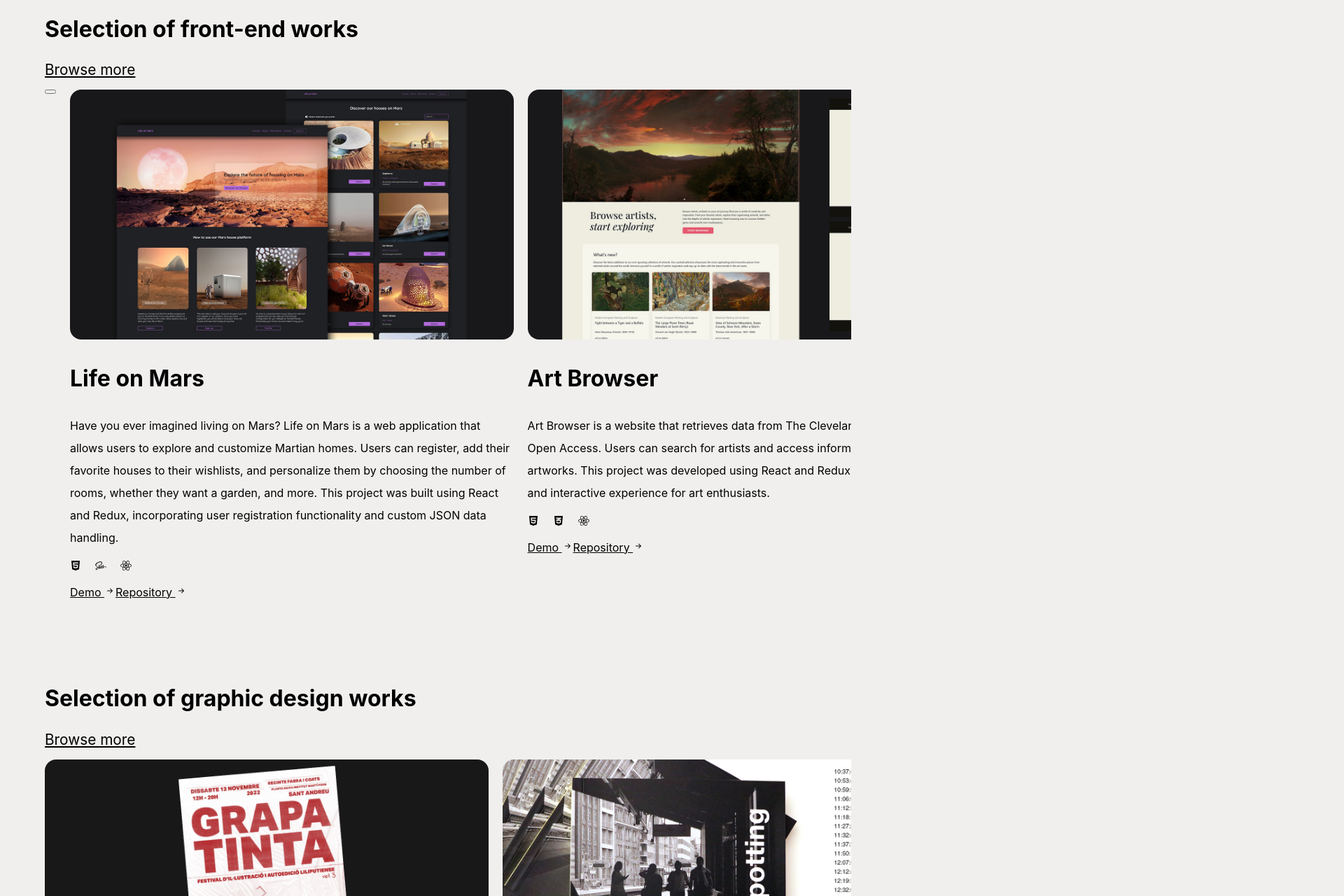
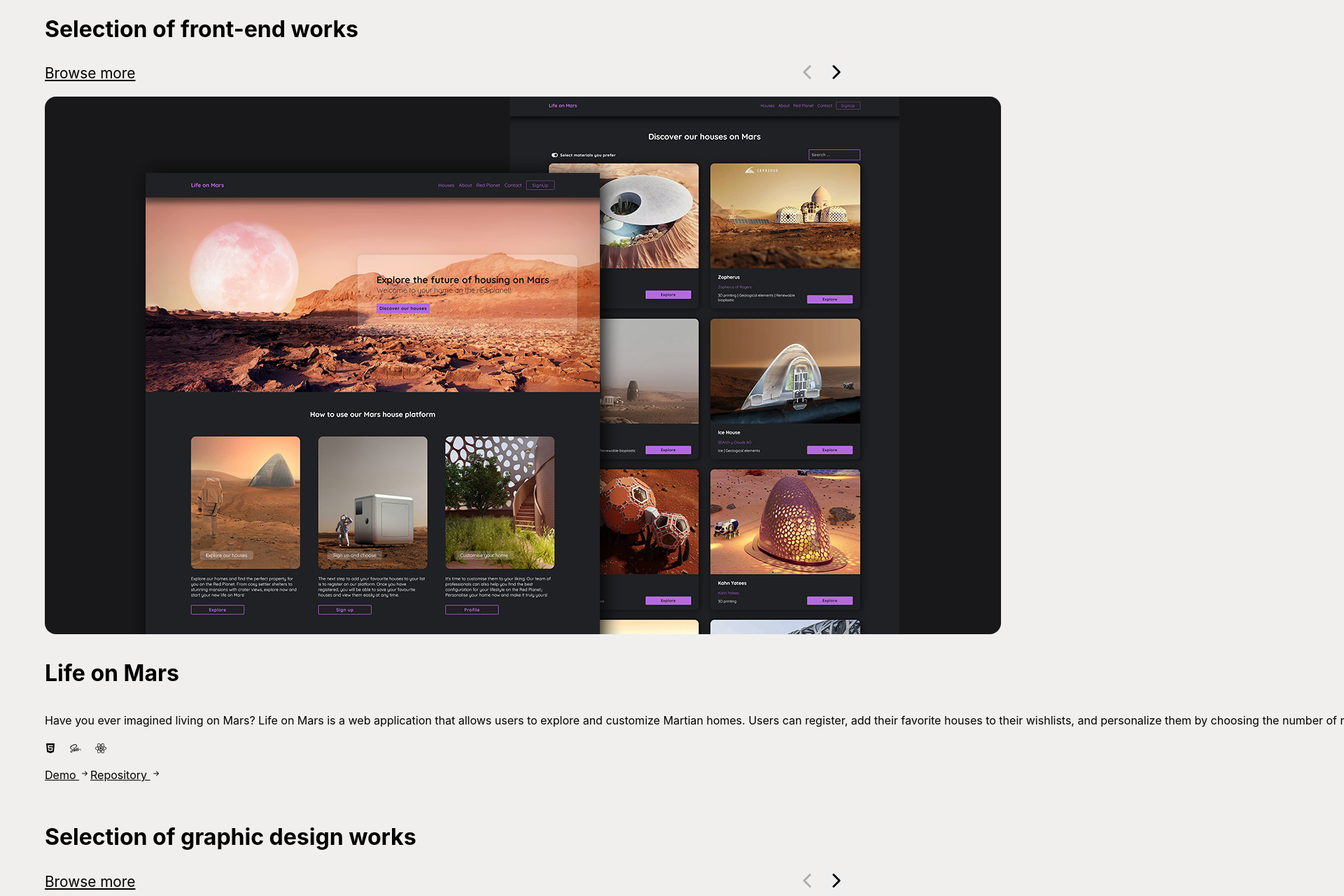
Before and after one commit to angarcaz/portfolio2023, a React (Create React App) app: page / in a window 1280 px wide. Shown: the part 820-2100 px from the top of the page at 70% size, 1920 px wide, since content can reach past the window. Built offline with nearby package versions, Linux system fonts and the light colour scheme.

Commit message:
navigation home

```diff
--- a/src/components/GraphicDesignWorks.js
+++ /dev/null
@@ -1,32 +0,0 @@
-import React from 'react'
-import { Projects } from '../assets/ProjectsInfo';
-
-//styles
-import '../styles/App.css';
-import { Link } from 'react-router-dom'
-import { BsArrowRightShort } from 'react-icons/bs';
-
-const GraphicDesignWorks = () => {
-  return (
-    <section className='selectedWorksSection'>
-    <h2 className='h2BigSize'>Selection of graphic design works</h2>
-    <Link to="/work" className='mediumSize underlineLink'>Browse more</Link>
-        <div className='WorksBar'>
-            {Projects.gdprojects.map((project) => {
-                return (
-                    <article className='projectArticle' key={JSON.stringify(project)}>
-                        <Link to={project.route}>
-                            <img src={project.image} alt={project.image} className='projectImage' />
-                        </Link>
-                        <h3 className='h2BigSize'>{project.title}</h3>
-                        <p className='commonParagraph'>{project.description}</p>
-                        <Link to={project.route} className='underlineLink'>Watch more <BsArrowRightShort/></Link>
-                    </article>
-                )
-            })}
-        </div>
-    </section>
-  )
-}
-
-export default GraphicDesignWorks
--- a/src/components/HeroComponent.js
+++ b/src/components/HeroComponent.js
@@ -4,7 +4,7 @@ import '../styles/App.css';
 const HeroComponent = () => {
   return (
     <section className='heroSection'>
-      <h2>Hi there! I'm a GRAPHIC DESIGNER & FRONT END DEVELOPER</h2>
+      <h2>Hi there! I'm a GRAPHIC DESIGNER & a junior FRONT END DEVELOPER</h2>
     </section>
   )
 }
--- a/src/components/SelectedWorks.js
+++ b/src/components/SelectedWorks.js
@@ -1,4 +1,4 @@
-import React from 'react'
+import React, { useState } from 'react'
 import { Projects } from '../assets/ProjectsInfo';
 
 //icons
@@ -9,6 +9,8 @@ import { SiJavascript } from 'react-icons/si'
 import { SiTypescript } from 'react-icons/si'
 import { FaAngular } from 'react-icons/fa'
 import { FaReact } from 'react-icons/fa'
+import { IoIosArrowBack } from 'react-icons/io'
+import { IoIosArrowForward } from 'react-icons/io'
 
 import { BsArrowRightShort } from 'react-icons/bs'
 
@@ -16,20 +18,53 @@ import { BsArrowRightShort } from 'react-icons/bs'
 import '../styles/App.css';
 import { Link } from 'react-router-dom';
 
+//swiper:
+import { Swiper, SwiperSlide } from 'swiper/react';
+// Import Swiper styles
+import 'swiper/css';
+import 'swiper/swiper-bundle.css'
+import 'swiper/css/free-mode';
+import 'swiper/css/pagination';
+import 'swiper/css/navigation';
+
+// import required modules
+import { FreeMode, Pagination, Navigation } from 'swiper/modules';
+
+
 const SelectedWorks = () => {
 
     const firstThreeProjects = Projects.lastprojects.slice(0, 4);
+    const [swiperRef, setSwiperRef] = useState(null);
 
   return (
     <section className='selectedWorksSection'>
     <h2 className='h2BigSize'>Selection of front-end works</h2>
-    <Link to="/work" className='mediumSize underlineLink'>Browse more</Link>
+    <div className='navigationBox'>
+        <Link to="/work" className='mediumSize underlineLink'>Browse more</Link>
+        <div className='navigationButtons'>
+            <button className="custom-swiper-button-prev"><IoIosArrowBack className="iconA"/></button>
+            <button className="custom-swiper-button-next"><IoIosArrowForward className="iconA"/></button>
+        </div>
+    </div>
         <div className='WorksBar'>
-            <button className="prev">
-            <i className="fa fa-angle-left"></i>
-            </button>
+            <Swiper
+            onSwiper={setSwiperRef}
+            slidesPerView={2.3}
+            spaceBetween={30}
+            freeMode={true}
+            navigation={{
+                nextEl: '.custom-swiper-button-next',
+                prevEl: '.custom-swiper-button-prev',
+            }}
+            pagination={{
+                clickable: true,
+            }}
+            modules={[Navigation]}
+            className="mySwiper"
+        >
             {firstThreeProjects.map((work) => {
                 return (
+                    <SwiperSlide>
                     <article className='projectArticle' key={JSON.stringify(work)}>
                         <a href={work.main_link} target='_blank' rel="noreferrer">
                             <img src={work.image} alt={work.image} className='projectImage'/>
@@ -58,11 +93,51 @@ const SelectedWorks = () => {
                             <a href={work.repo} target="_blank" rel="noreferrer" className='underlineLink'>Repository <BsArrowRightShort/></a>
                         </div>
                     </article>
+                    </SwiperSlide>
                 )
             })}
-            <button className="next">
-            <i className="fa fa-angle-right"></i>
-    </button>
+            </Swiper>
+            </div>
+
+    <h2 className='h2BigSize'>Selection of graphic design works</h2>
+    <div className='navigationBox'>
+        <Link to="/work" className='mediumSize underlineLink'>Browse more</Link>
+        <div className='navigationButtons'>
+            <button className="custom-swiperB-button-prev"><IoIosArrowBack className="iconB"/></button>
+            <button className="custom-swiperB-button-next"><IoIosArrowForward className="iconB"/></button>
+        </div>
+    </div>
+        <div className='WorksBar'>
+            <Swiper
+            onSwiper={setSwiperRef}
+            slidesPerView={2.3}
+            spaceBetween={30}
+            freeMode={true}
+            navigation={{
+                nextEl: '.custom-swiperB-button-next',
+                prevEl: '.custom-swiperB-button-prev',
+            }}
+            pagination={{
+                clickable: true,
+            }}
+            modules={[Navigation]}
+            className="mySwiper"
+        >
+            {Projects.gdprojects.map((project) => {
+                return (
+                    <SwiperSlide>
+                    <article className='projectArticle' key={JSON.stringify(project)}>
+                        <Link to={project.route}>
+                            <img src={project.image} alt={project.image} className='projectImage' />
+                        </Link>
+                        <h3 className='h2BigSize'>{project.title}</h3>
+                        <p className='commonParagraph'>{project.description}</p>
+                        <Link to={project.route} className='underlineLink'>Watch more <BsArrowRightShort/></Link>
+                    </article>
+                    </SwiperSlide>
+                )
+            })}
+            </Swiper>
             </div>
     </section>
   )
--- a/src/pages/HomePage.js
+++ b/src/pages/HomePage.js
@@ -1,14 +1,12 @@
 import React from 'react'
 import SelectedWorks from '../components/SelectedWorks'
 import HeroComponent from '../components/HeroComponent'
-import GraphicDesignWorks from '../components/GraphicDesignWorks'
 
 const HomePage = () => {
   return (
     <>
         <HeroComponent></HeroComponent>
         <SelectedWorks></SelectedWorks>
-        <GraphicDesignWorks></GraphicDesignWorks>
     </>
   )
 }
--- a/src/styles/App.css
+++ b/src/styles/App.css
@@ -59,15 +59,18 @@ nav ul {
   line-height: 2em;
 }
 
+.navigationBox {
+  display: flex;
+  justify-content: space-between;
+  align-items: center;
+}
+
 .WorksBar {
   display: flex;
   align-items: flex-start;
   padding: 1em 0 2em 0;
   column-gap: 20px;
-  overflow-x: scroll;
   width: 100%;
-  scroll-snap-type: x mandatory;
-  -webkit-overflow-scrolling: touch;
 }
 
 .projectArticle {
@@ -236,3 +239,15 @@ footer ul {
 footer ul a, .underlineLink {
   text-decoration: underline;
 }
+
+/* Swiper buttons */
+.custom-swiper-button-next , .custom-swiper-button-prev,
+.custom-swiperB-button-next, .custom-swiperB-button-prev {
+  background-color: none;
+  border: none;
+  cursor: pointer;
+}
+
+.iconB, .iconA {
+  font-size: 30px;
+}
```
